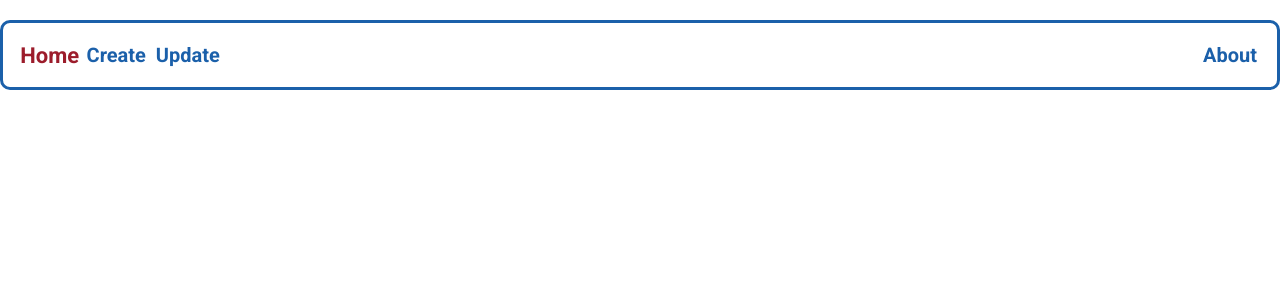
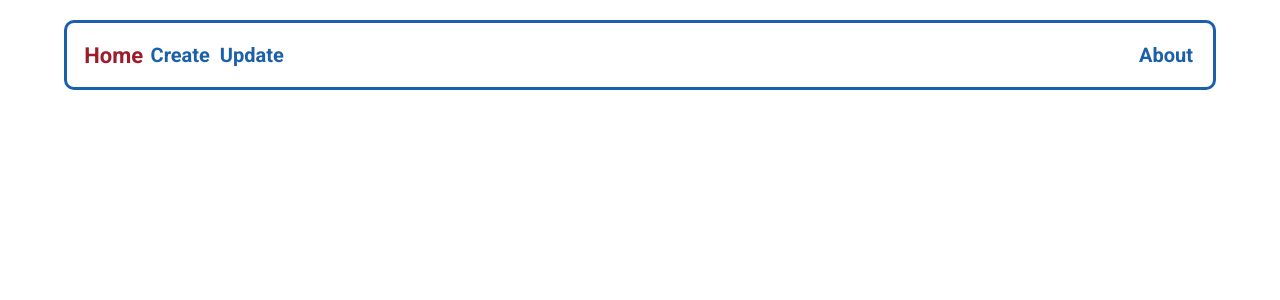
Before and after one commit to NemanjaVucic/mentorship-redux-toolkit, a React (Vite) app: page / in a window 1280 px wide. Shown: the top 300 px of the page. Built offline with nearby package versions, Linux system fonts and the light colour scheme.

Commit message:
[ REDUX TOOLKIT ] Add styled-components to the project

```diff
--- a/package.json
+++ b/package.json
@@ -14,11 +14,13 @@
     "react-dom": "^18.2.0",
     "react-redux": "^8.0.5",
     "react-router-dom": "^6.9.0",
+    "styled-components": "^5.3.9",
     "vite-plugin-eslint": "^1.8.1"
   },
   "devDependencies": {
     "@types/react": "^18.0.28",
     "@types/react-dom": "^18.0.11",
+    "@types/styled-components": "^5.1.26",
     "@typescript-eslint/eslint-plugin": "^5.56.0",
     "@typescript-eslint/parser": "^5.56.0",
     "@vitejs/plugin-react": "^3.1.0",
--- a/src/App.css
+++ b/src/App.styled.tsx
@@ -1,3 +1,7 @@
+import { createGlobalStyle } from 'styled-components';
+
+export const GlobalStyles = createGlobalStyle`
+
 * {
   box-sizing: border-box;
   margin: 0;
@@ -7,6 +11,7 @@
 body {
   font-family: 'Roboto', sans-serif;
   max-width: 1280px;
-  width: 100%;
+  width: 90%;
   margin: auto;
 }
+`;
--- a/src/App.tsx
+++ b/src/App.tsx
@@ -1,10 +1,11 @@
 import { BrowserRouter } from 'react-router-dom';
 import { Navigation } from './components/Navigation/Navigation';
-import './App.css';
+import { GlobalStyles } from './App.styled';
 
 function App() {
   return (
     <>
+      <GlobalStyles />
       <BrowserRouter>
         <Navigation />
       </BrowserRouter>
--- a/src/components/Navigation/Navigation.css
+++ /dev/null
@@ -1,26 +0,0 @@
-.navigation {
-  display: flex;
-  gap: 10px;
-  border: 3px solid #1b60aa;
-  border-radius: 10px;
-  padding: 20px;
-  margin-top: 20px;
-}
-
-.nav-links {
-  font-size: 20px;
-  font-weight: 700;
-  text-decoration: none;
-  color: #1b60aa;
-  transition: 0.25s ease-in-out;
-}
-
-.nav-links:hover,
-.nav-links.active {
-  transform: scale(1.1);
-  color: #9c1c2b;
-}
-
-.nav-links:last-child {
-  margin-left: auto;
-}
--- /dev/null
+++ b/src/components/Navigation/Navigation.styled.tsx
@@ -0,0 +1,28 @@
+import { NavLink } from 'react-router-dom';
+import styled from 'styled-components';
+
+export const NavigationContainer = styled.nav`
+  display: flex;
+  gap: 10px;
+  border: 3px solid #1b60aa;
+  border-radius: 10px;
+  padding: 20px;
+  margin-top: 20px;
+`;
+export const NavLinkStyled = styled(NavLink)`
+  font-size: 20px;
+  font-weight: 700;
+  text-decoration: none;
+  color: #1b60aa;
+  transition: 0.25s ease-in-out;
+
+  &:hover,
+  &.active {
+    transform: scale(1.1);
+    color: #9c1c2b;
+  }
+
+  &:last-child {
+    margin-left: auto;
+  }
+`;
--- a/src/components/Navigation/Navigation.tsx
+++ b/src/components/Navigation/Navigation.tsx
@@ -1,21 +1,12 @@
-import { NavLink } from 'react-router-dom';
-import './Navigation.css';
+import { NavigationContainer, NavLinkStyled } from './Navigation.styled';
 
 export const Navigation = () => {
   return (
-    <nav className="navigation">
-      <NavLink className="nav-links" to="/">
-        Home
-      </NavLink>
-      <NavLink className="nav-links" to="/create">
-        Create
-      </NavLink>
-      <NavLink className="nav-links" to="/update">
-        Update
-      </NavLink>
-      <NavLink className="nav-links" to="/about">
-        About
-      </NavLink>
-    </nav>
+    <NavigationContainer>
+      <NavLinkStyled to="/">Home</NavLinkStyled>
+      <NavLinkStyled to="/create">Create</NavLinkStyled>
+      <NavLinkStyled to="/update">Update</NavLinkStyled>
+      <NavLinkStyled to="/about">About</NavLinkStyled>
+    </NavigationContainer>
   );
 };
```
Also changed, not shown: 1 other file (tests, documents, lock files or other folders).
